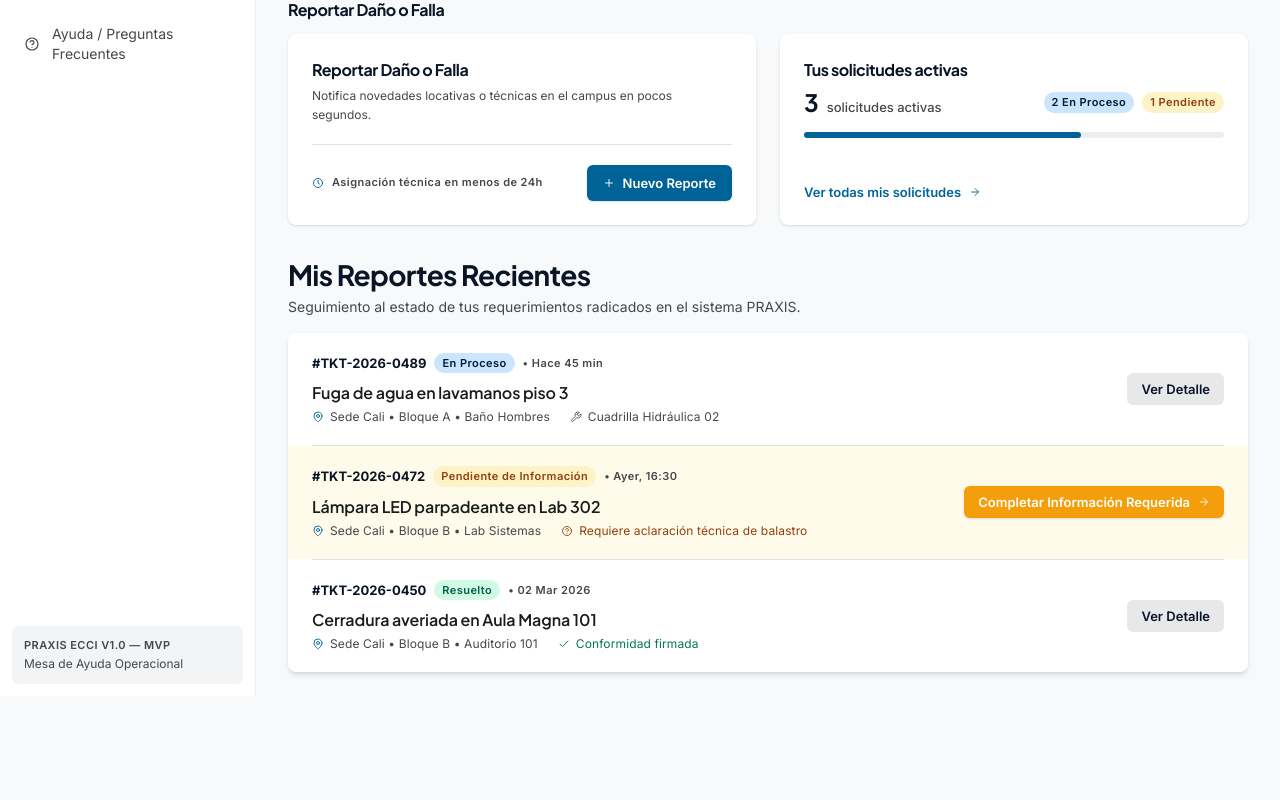
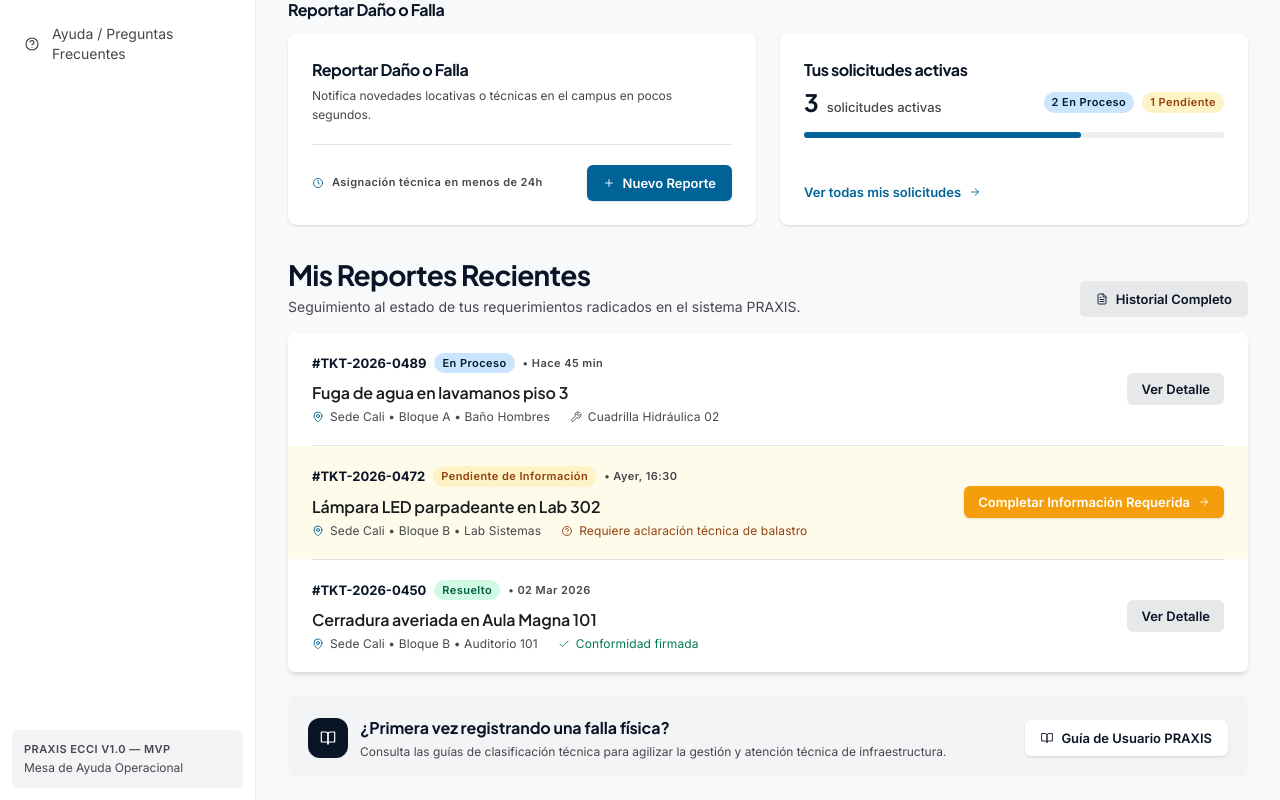
Before and after one commit to IkerMiguel/Praxis, a Next.js app in the folder apps/web/: page / in a window 1280 px wide. Shown: the part 274-1074 px from the top of the page. Before the commit the page ends 970 px from the top, so only its background shows below. Built offline with nearby package versions, Linux system fonts and the light colour scheme.

Commit message:
feat(PRAX-30): historial completo y banner de guia
- Boton Historial Completo en la cabecera de reportes recientes.
- Banner de guia de usuario PRAXIS con CTA Guia de Usuario.
- Nuevo icono bookOpen.

```diff
--- a/apps/web/src/app/page.tsx
+++ b/apps/web/src/app/page.tsx
@@ -176,6 +176,13 @@ export default function Home() {
                 sistema PRAXIS.
               </p>
             </div>
+            <button
+              type="button"
+              className="flex h-9 items-center gap-2 rounded-md bg-btn px-4 text-[13px] font-semibold leading-[18px] text-ink transition-colors hover:bg-line"
+            >
+              <Icon name="fileText" className="size-3" />
+              Historial Completo
+            </button>
           </div>
 
           <section className="mt-4 overflow-hidden rounded-lg bg-white shadow-md">
@@ -236,6 +243,30 @@ export default function Home() {
               </div>
             ))}
           </section>
+
+          <section className="mt-6 flex flex-wrap items-center justify-between gap-4 rounded-lg bg-panel p-5 pb-4">
+            <div className="flex items-center gap-3">
+              <span className="flex size-10 shrink-0 items-center justify-center rounded-xl bg-ink">
+                <Icon name="bookOpen" className="size-4 text-white" />
+              </span>
+              <div>
+                <h4 className="font-display text-[16px] font-bold leading-6 tracking-[-0.08px]">
+                  ¿Primera vez registrando una falla física?
+                </h4>
+                <p className="mt-1 text-[12px] leading-4 text-muted">
+                  Consulta las guías de clasificación técnica para agilizar la
+                  gestión y atención técnica de infraestructura.
+                </p>
+              </div>
+            </div>
+            <button
+              type="button"
+              className="flex h-9 items-center gap-2 rounded-md bg-white px-4 text-[13px] font-semibold leading-[18px] text-ink shadow-sm transition-colors hover:bg-panel"
+            >
+              <Icon name="bookOpen" className="size-3" />
+              Guía de Usuario PRAXIS
+            </button>
+          </section>
         </main>
       </div>
     </div>
--- a/apps/web/src/components/icons.tsx
+++ b/apps/web/src/components/icons.tsx
@@ -65,6 +65,12 @@ const paths: Record<string, JSX.Element> = {
     </>
   ),
   check: <path d="M20 6 9 17l-5-5" />,
+  bookOpen: (
+    <>
+      <path d="M2 3h6a4 4 0 0 1 4 4v14a3 3 0 0 0-3-3H2z" />
+      <path d="M22 3h-6a4 4 0 0 0-4 4v14a3 3 0 0 1 3-3h7z" />
+    </>
+  ),
 };
 
 export type IconName = keyof typeof paths;
```
